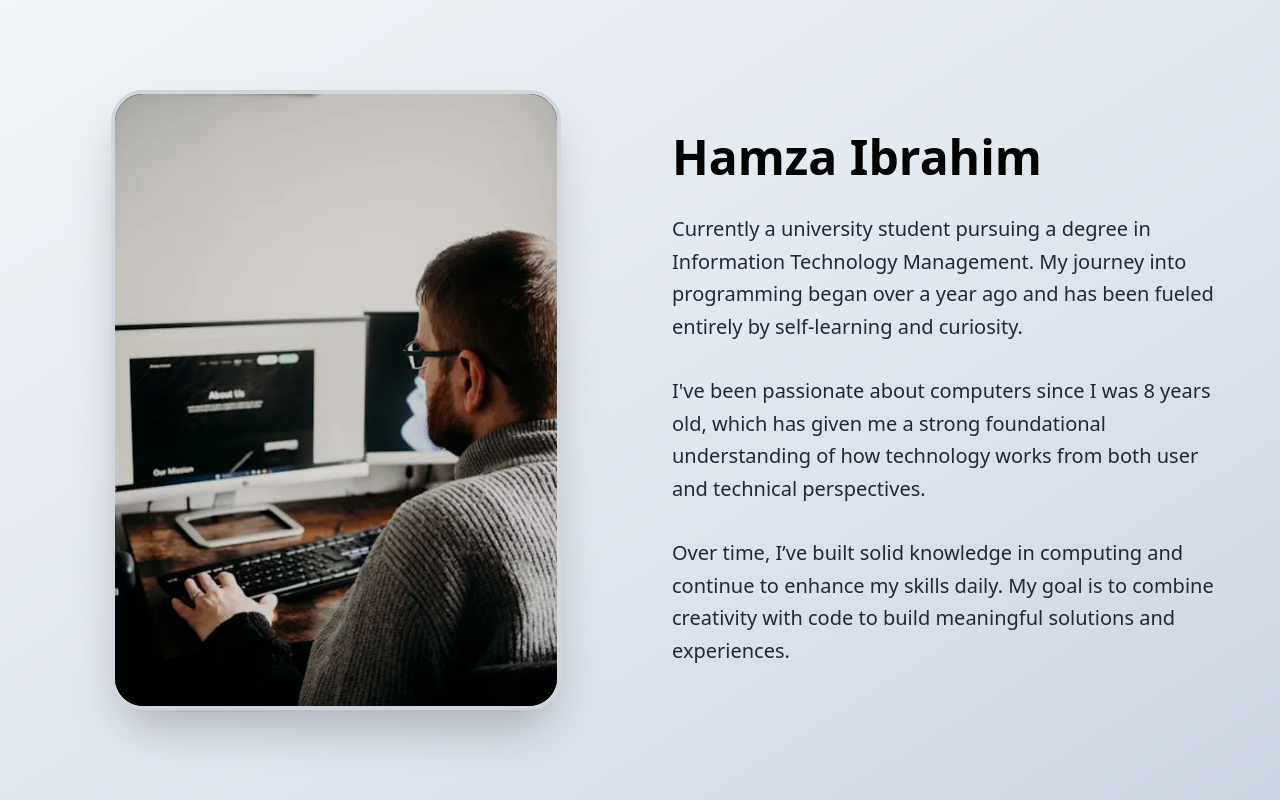
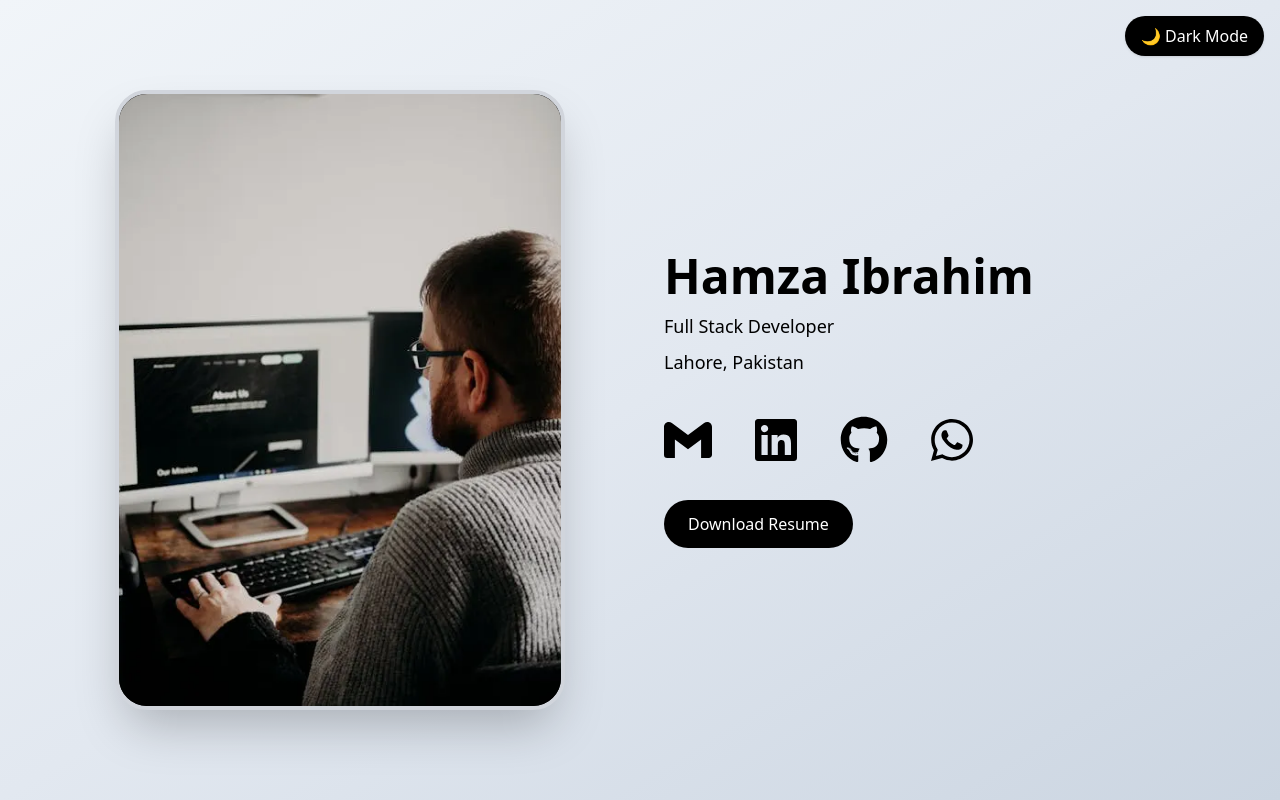
Before and after one commit to Hamza61988/show, a Next.js app: page / in a window 1280 px wide. Shown: the top 800 px of the page. Built offline with nearby package versions, Linux system fonts and the light colour scheme.

Commit message:
i made changes

```diff
--- a/package.json
+++ b/package.json
@@ -21,7 +21,9 @@
     "@types/node": "^20",
     "@types/react": "^19",
     "@types/react-dom": "^19",
-    "tailwindcss": "^4",
+    "autoprefixer": "^10.4.21",
+    "postcss": "^8.5.4",
+    "tailwindcss": "^4.1.8",
     "typescript": "^5"
   }
 }
--- a/src/app/componenets/Fulldown.tsx
+++ b/src/app/componenets/Fulldown.tsx
@@ -9,9 +9,6 @@ import { FaGithub } from 'react-icons/fa';
 import { SiGmail } from 'react-icons/si';
 import { FaWhatsapp } from "react-icons/fa";
 
-
-
-// Array with image and link
 const slides = [
   {
     src: "weather.png",
@@ -32,12 +29,9 @@ const slides = [
 ];
 
 export default function Fulldown() {
-
-
   return (
     <div>
-    <div className="bg-gradient-to-br from-[#f1f5f9] via-[#e2e8f0] to-[#cbd5e1] px-6 py-20 min-h-screen  flex flex-col items-center">
-
+      <div className="bg-gradient-to-br from-[#f1f5f9] via-[#e2e8f0] to-[#cbd5e1] px-6 py-20 min-h-screen flex flex-col items-center">
 
         <div className="max-w-5xl mx-auto text-center mb-16">
           <h2 className="text-5xl font-bold text-black mb-4">Other Projects</h2>
@@ -47,7 +41,8 @@ export default function Fulldown() {
           </p>
         </div>
 
-        <div className="w-full max-w-6xl">
+
+        <div className="w-full max-w-6xl hidden sm:block">
           <Swiper
             modules={[Autoplay]}
             spaceBetween={200}
@@ -66,14 +61,31 @@ export default function Fulldown() {
                   <img
                     src={slide.src}
                     alt={`Slide ${index + 1}`}
-                        className="w-full h-[550px] object-cover rounded-xl shadow-2xl transition-transform l hover:scale-101"
+                    className="w-full h-[560px] object-fill rounded-xl shadow-2xl transition-transform hover:scale-105"
                   />
                 </a>
               </SwiperSlide>
             ))}
           </Swiper>
         </div>
+
+
+        <div>
+          {slides.map((slide, index) => (
+            <div key={index} className="mt-6 flex justify-center sm:hidden">
+              <a href={slide.href} target="_blank" rel="noopener noreferrer">
+                <img
+                  src={slide.src}
+                  alt={`Slide ${index + 1}`}
+                  className="w-11/12 max-w-xs rounded-xl shadow-lg object-cover"
+                />
+              </a>
             </div>
+          ))}
+        </div>
+
+      </div>
+
       <div className="w-full overflow-hidden leading-none -mb-1">
         <svg
           viewBox="0 0 1440 150"
@@ -88,48 +100,42 @@ export default function Fulldown() {
         </svg>
       </div>
 
- <div className="m-24  text-center space-y-6">
+      <div className="m-24 text-center space-y-6 px-4 sm:px-0">
         <h2 className="text-4xl font-bold text-black">Contact Me</h2>
         <p className="text-lg text-gray-700">Feel free to reach out through the platforms below:</p>
 
-        <div className="flex justify-center gap-10 mt-10 text-4xl text-gray-800">
-
+        <div className="flex flex-col sm:flex-row justify-center gap-10 mt-10 text-4xl text-gray-800">
           <a
             href="https://github.com/hamza61988"
             target="_blank"
             rel="noopener noreferrer"
-            className="transition-transform duration-300 hover:text-black hover:scale-110"
+            className="transition-transform duration-300 hover:text-black hover:scale-110 flex flex-col items-center"
           >
-            <FaGithub className='ml-1' title="GitHub" />
-            <span className='text-lg'>Github</span>
+            <FaGithub className="ml-1" title="GitHub" />
+            <span className="text-lg mt-1">Github</span>
           </a>
-
 
           <a
             href="https://mail.google.com/mail/?view=cm&fs=1&to=thorsfinn1337@gmail.com"
             target="_blank"
             rel="noopener noreferrer"
-            className="transition-transform duration-300 text-black hover:scale-110"
+            className="transition-transform duration-300 text-black hover:scale-110 flex flex-col items-center"
           >
             <SiGmail title="Gmail" />
-             <span className='text-lg'>Email</span>
+            <span className="text-lg mt-1">Email</span>
           </a>
-
-
 
           <a
             href="https://wa.me/+923104824350"
             target="_blank"
             rel="noopener noreferrer"
-            className="transition-transform duration-300 text-black hover:scale-110"
+            className="transition-transform duration-300 text-black hover:scale-110 flex flex-col items-center"
           >
-            <FaWhatsapp className='ml-3' title="Whatsapp" />
-             <span className='text-lg'>Whatsapp</span>
+            <FaWhatsapp className="ml-3" title="Whatsapp" />
+            <span className="text-lg mt-1">Whatsapp</span>
           </a>
         </div>
       </div>
-
-
     </div>
   );
 }
--- a/src/app/componenets/Study.tsx
+++ b/src/app/componenets/Study.tsx
@@ -18,7 +18,7 @@ import {
 
 export default function StudyInfo() {
   return (
-    <div className="relative min-h-screen bg-gradient-to-br from-[#f1f5f9] via-[#e2e8f0] to-[#cbd5e1] flex items-center justify-center py-10 px-4 sm:px-6">
+    <div className="  relative min-h-screen bg-gradient-to-br from-[#f1f5f9] via-[#e2e8f0] to-[#cbd5e1] flex items-center justify-center py-10 px-4 sm:px-6">
       <div className="relative z-10 text-center space-y-8 sm:space-y-10 max-w-4xl mx-auto">
 
 
--- a/src/app/page.tsx
+++ b/src/app/page.tsx
@@ -1,80 +1,95 @@
 'use client';
 
 import { useEffect, useRef, useState } from 'react';
-import gsap from 'gsap'
-import { ScrollTrigger } from "gsap/ScrollTrigger";
+import gsap from 'gsap';
+import { ScrollTrigger } from 'gsap/ScrollTrigger';
+import { FaLinkedin, FaGithub, FaWhatsapp } from 'react-icons/fa';
+import { SiGmail } from 'react-icons/si';
 
 gsap.registerPlugin(ScrollTrigger);
+
 export default function Home() {
+  const hamza = useRef(null);
+  const [isDark, setIsDark] = useState(false);
 
-  let hamza = useRef(null)
+  useEffect(() => {
+    gsap.fromTo(
+      hamza.current,
+      { scale: 0.8 },
+      {
+        scale: 1,
+        duration: 1,
+        scrollTrigger: {
+          trigger: hamza.current,
+          toggleActions: 'play reverse play reverse',
+        },
+      }
+    );
+  }, []);
+
+  return (
+    <div className={`${isDark ? 'bg-black text-white' : 'bg-white text-black'} transition-colors duration-500`}>
+
+      <div className="fixed top-4 right-4 z-50">
+        <button
+          onClick={() => setIsDark(!isDark)}
+          className={`px-4 py-2 rounded-full shadow transition duration-300 ${
+            isDark ? 'bg-white text-black' : 'bg-black text-white'
+          }`}
+        >
+          {isDark ? '☀️ Light Mode' : '🌙 Dark Mode'}
+        </button>
+      </div>
 
 
+      <div className={`absolute bottom-0 left-0 w-full h-22 z-0 ${isDark ? 'bg-gradient-to-b from-transparent to-black' : 'bg-gradient-to-b from-transparent to-white'}`} />
 
- useEffect( ()=>{
-  gsap.fromTo(hamza.current , {
- scale: 0.8
- },{
- scale: 1,
-  duration: 1,
-
-  scrollTrigger: {
-    trigger: hamza.current,
-
-
-toggleActions: "play reverse play reverse",
-
-
-  }
- })
- },[])
-
-  return (
-    <div>
-      <div className="absolute bottom-0 left-0 w-full h-22 bg-gradient-to-b from-transparent to-white z-0" />
-
-      <div
-
-        className="min-h-screen bg-gradient-to-br from-[#f1f5f9] via-[#e2e8f0] to-[#cbd5e1] flex items-center justify-center relative px-4 sm:px-6"
-      >
+      {/* Main Content */}
+      <div className={`min-h-screen flex items-center justify-center relative px-4 sm:px-6 ${
+        isDark
+          ? 'bg-gradient-to-br from-black via-gray-900 to-gray-800'
+          : 'bg-gradient-to-br from-[#f1f5f9] via-[#e2e8f0] to-[#cbd5e1]'
+      }`}>
         <div className="py-10 sm:py-20 px-4 sm:px-6 z-10 relative w-full">
-          <div className="max-w-6xl mx-auto flex flex-col md:flex-row items-center gap-12 sm:gap-16">
-
+          <div className="max-w-6xl mx-auto flex flex-col md:flex-row items-center gap-8 sm:gap-12">
+            {/* Image */}
             <div ref={hamza} className="w-full md:w-1/2 flex justify-center">
-              <div
-                className={`w-[200px] h-[280px] sm:w-[300px] sm:h-[480px] md:w-[450px] md:h-[620px] bg-black rounded-[2rem] border-4 border-gray-300 shadow-2xl overflow-hidden flex items-center justify-center transform transition-transform duration-700 `}
-              >
-                <img
-                  src="/image.png"
-                  alt="Mobile device preview"
-                  className="w-full h-full object-cover"
-                />
+              <div className={`w-[200px] h-[280px] sm:w-[300px] sm:h-[480px] md:w-[450px] md:h-[620px] ${
+                isDark ? 'bg-black border-gray-700' : 'bg-black border-gray-300'
+              } rounded-[2rem] border-4 shadow-2xl overflow-hidden flex items-center justify-center`}>
+                <img src="/image.png" alt="Mobile preview" className="w-full h-full object-cover" />
               </div>
             </div>
 
-            {/* Text Section */}
-            <div className="w-full md:w-1/2 space-y-6 sm:space-y-8 text-center md:text-left">
-              <h2 className="text-3xl sm:text-4xl md:text-5xl font-extrabold text-black">
-                Hamza Ibrahim
-              </h2>
-              <p className="text-base sm:text-lg md:text-xl text-gray-800 leading-relaxed font-medium">
-                Currently a university student pursuing a degree in Information Technology Management.
-                My journey into programming began over a year ago and has been fueled entirely by self-learning and curiosity.
-              </p>
-              <p className="text-base sm:text-lg md:text-xl text-gray-800 leading-relaxed font-medium">
-                I've been passionate about computers since I was 8 years old, which has given me a strong foundational understanding of how technology works from both user and technical perspectives.
-              </p>
-              <p className="text-base sm:text-lg md:text-xl text-gray-800 leading-relaxed font-medium">
-                Over time, I’ve built solid knowledge in computing and continue to enhance my skills daily.
-                My goal is to combine creativity with code to build meaningful solutions and experiences.
-              </p>
+            <div className="w-full md:w-1/2 flex flex-col items-center md:items-start text-center md:text-left">
+              <h2 className="text-4xl sm:text-5xl font-bold mb-1">Hamza Ibrahim</h2>
+              <p className="text-base sm:text-lg my-2 font-medium">Full Stack Developer</p>
+              <p className="text-base sm:text-lg font-medium">Lahore, Pakistan</p>
+
+              <div className="mt-10 w-full">
+                <div className="flex gap-6 sm:gap-10 text-3xl sm:text-5xl mb-4">
+                  <a href="mailto:youremail@example.com" className="hover:scale-110 transition"><SiGmail /></a>
+                  <a href="https://linkedin.com/in/yourprofile" target="_blank" className="hover:scale-110 transition"><FaLinkedin /></a>
+                  <a href="https://github.com/yourgithub" target="_blank" className="hover:scale-110 transition"><FaGithub /></a>
+                  <a href="https://wa.me/yourwhatsapp" target="_blank" className="hover:scale-110 transition"><FaWhatsapp /></a>
+                </div>
+
+                <a
+                  href="/w.pdf"
+                  download
+                  className={`inline-block mt-5 px-6 py-3 rounded-full hover:opacity-90 transition text-sm sm:text-base ${
+                    isDark ? 'bg-white text-black' : 'bg-black text-white'
+                  }`}
+                >
+                  Download Resume
+                </a>
+              </div>
             </div>
           </div>
         </div>
       </div>
 
-
-      <hr />
+      <hr className={isDark ? 'border-gray-700' : 'border-gray-300'} />
     </div>
   );
 }
--- /dev/null
+++ b/tailwind.config.js
@@ -0,0 +1,4 @@
+
+module.exports = {
+  darkMode: 'class',
+};
```
Also changed, not shown: 2 other files (tests, documents, lock files or other folders). Lines whose indentation alone changed are shown as unchanged.
